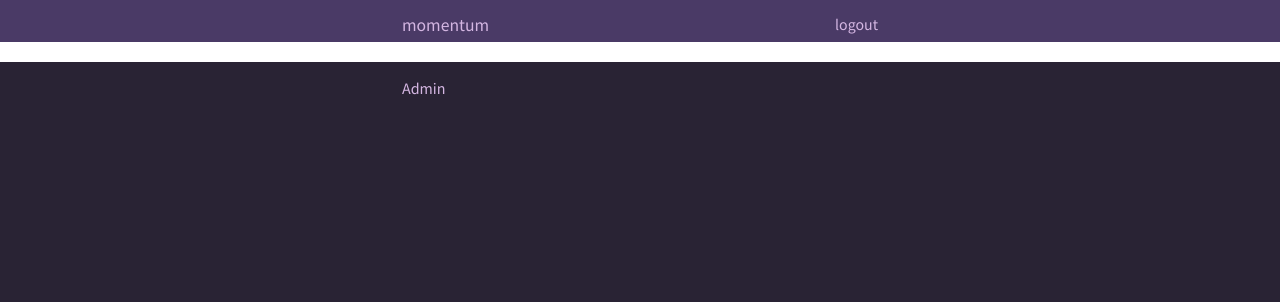
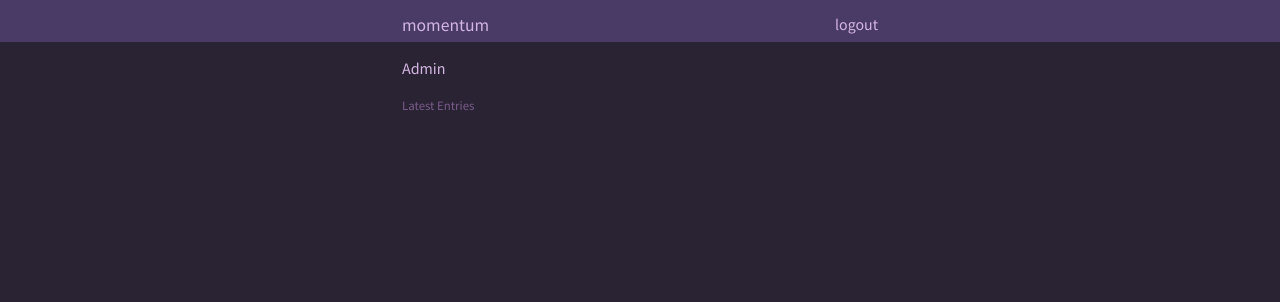
Before and after one commit to mod2/momentum, a Django app: page / in a window 1280 px wide. Shown: the top 302 px of the page. Run offline with Django 3.2, Linux system fonts and the light colour scheme; the visitor is signed in with stand-in values (Sample User, id 1); data that the repository does not hold is empty.

Commit message:
Style tweaks on footer

```diff
--- a/momentum/static/style.css
+++ b/momentum/static/style.css
@@ -50,7 +50,6 @@ header h1 a.logout {
 
 #content {
 	background: #fff;
-	padding: 10px 0;
 }
 
 #content h1 {
@@ -276,14 +275,21 @@ form.login input.button:hover {
 	color: #fff;
 }
 
+#footer h3 {
+	color: #7a5b89;
+	font-size: .8em;
+	font-weight: 400;
+	margin: 1.5em 0 5px;
+}
+
 #footer ul#latest-entries {
-	font-size: .9em;
-	margin: 1.5em 0 0;
+	font-size: .85em;
+	margin: 0;
 	padding: 0;
 }
 
 #footer ul#latest-entries li {
-	line-height: 1.5em;
+	line-height: 1.6em;
 	list-style: none;
 }
 
--- a/momentum/templates/dashboard.html
+++ b/momentum/templates/dashboard.html
@@ -30,9 +30,10 @@
 <div class="container">
 	<a href="{% url 'admin:index' %}">Admin</a>
 
+	<h3>Latest Entries</h3>
 	<ul id="latest-entries">
 		{% for entry in latest_entries %}
-		<li><a href="{% url 'admin:momentum_entry_change' entry.id %}"><b>{{ entry.goal.name }}</b> &mdash; {{ entry.time|date:"j M Y — g:i a" }}{% if entry.stop_time %}&thinsp;&ndash;&thinsp;{{ entry.stop_time|date:"g:i a" }}{% endif %}</a></li>
+		<li><a href="{% url 'admin:momentum_entry_change' entry.id %}"><b>{{ entry.goal.name }}</b> &mdash; {{ entry.time|date:"j M, g:i" }}{% if entry.stop_time %}&thinsp;&ndash;&thinsp;{{ entry.stop_time|date:"g:i a" }}{% endif %}</a></li>
 		{% endfor %}
 	</ul>
 </div>
```
